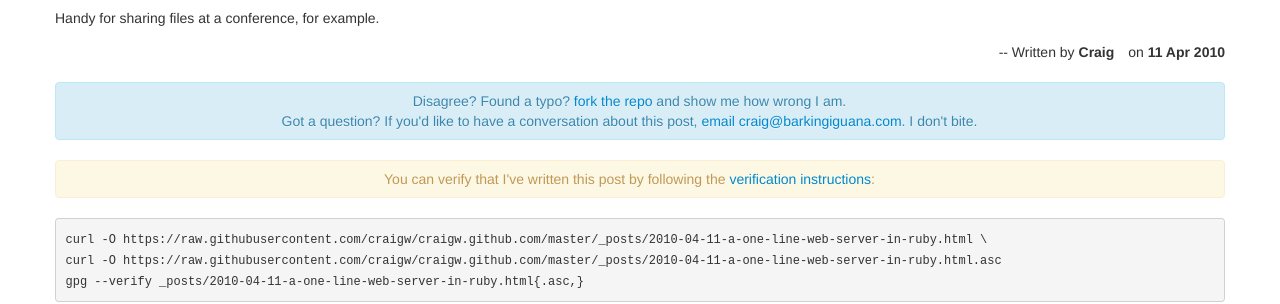
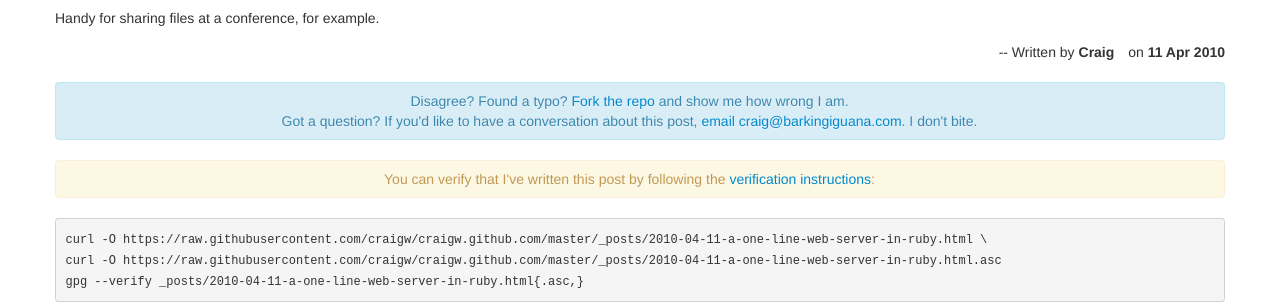
Before and after one commit to barkingiguana/barkingiguana.github.com, a Jekyll site: the page built from _posts/2010-04-11-a-one-line-web-server-in-ruby.html, in a window 1280 px wide. Shown: the part 244-548 px from the top of the page. Built offline with Jekyll 4.4.1, drawn with Linux system fonts in a browser that asks for light colours.

Commit message:
That should be a capital

```diff
--- a/_layouts/post.html
+++ b/_layouts/post.html
@@ -17,7 +17,7 @@ layout: base
     </dl>
   </div>
   <div>
-    <p class="alert alert-info comments" id="comments">Disagree? Found a typo? <a href="https://github.com/craigw/craigw.github.com/fork">fork the repo</a> and show me how wrong I am.<br />Got a question? If you'd like to have a conversation about this post, <a href="mailto:craig@barkingiguana.com">email craig@barkingiguana.com</a>. I don't bite.</p>
+    <p class="alert alert-info comments" id="comments">Disagree? Found a typo? <a href="https://github.com/craigw/craigw.github.com/fork">Fork the repo</a> and show me how wrong I am.<br />Got a question? If you'd like to have a conversation about this post, <a href="mailto:craig@barkingiguana.com">email craig@barkingiguana.com</a>. I don't bite.</p>
     <p class="alert alert-warning security" id="security">You can verify that I've written this post by following the <a href="/verification">verification instructions</a>:<br />
     <pre><code>curl -O https://raw.githubusercontent.com/craigw/craigw.github.com/master/{{ page.path }} \
 curl -O https://raw.githubusercontent.com/craigw/craigw.github.com/master/{{ page.path }}.asc
```
